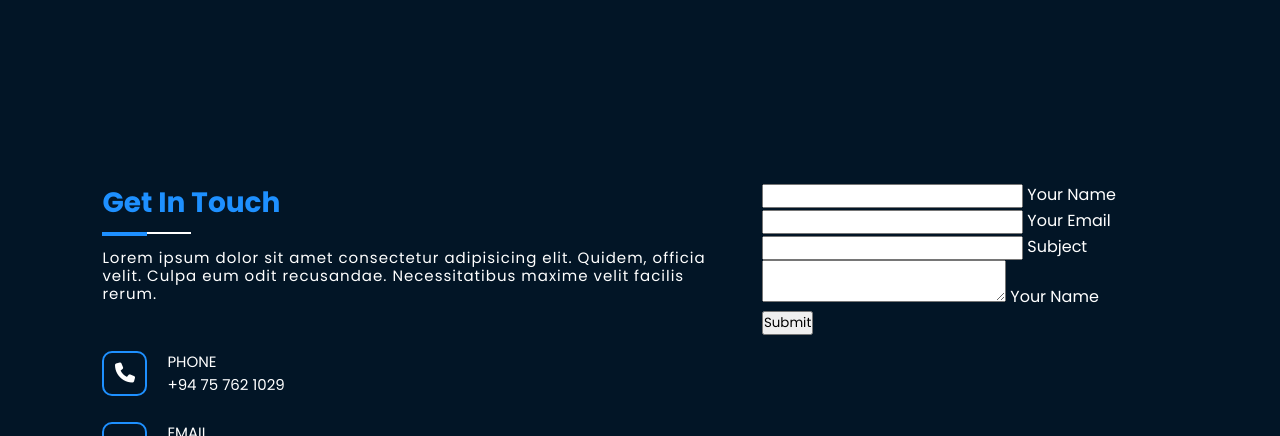
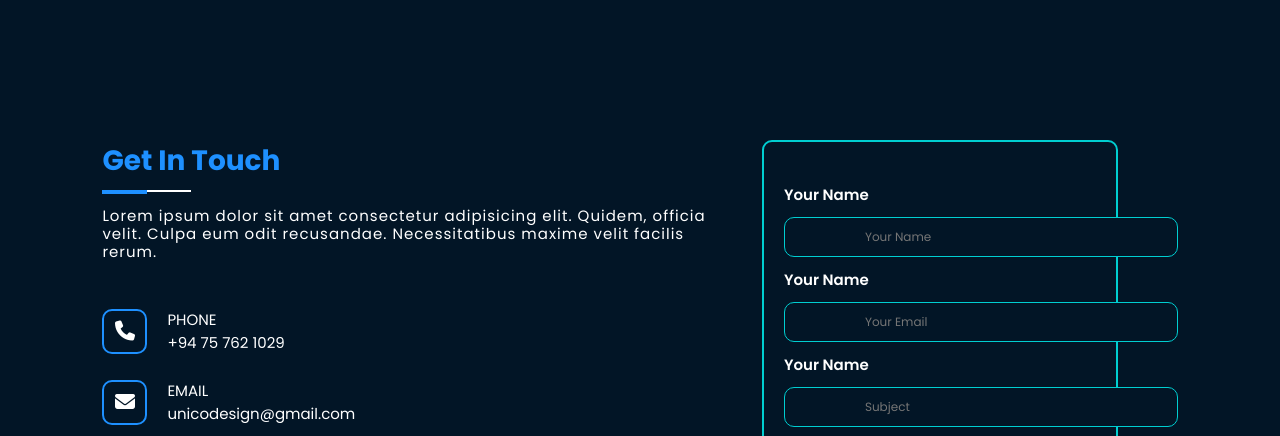
Before and after one commit to uvindu12/Responsive-Contact-Us-Page, a plain HTML site: page index.html in a window 1280 px wide. Shown: the top 436 px of the page. Drawn offline with Linux system fonts and the light colour scheme.

Commit message:
$ git push -for

```diff
--- a/index.html
+++ b/index.html
@@ -57,23 +57,23 @@
             </section>
             <section class="col-right">
                 <form class="message-from">
-                    <div class="input-group halfwidth">
-                        <input type="text" name="" required="required">
+                    <div class="input-group">
                         <label>Your Name</label>
+                        <input type="text" name="" required="required" placeholder="Your Name">
                     </div>
-                    <div class="input-group halfwidth">
-                        <input type="email" name="" required="required">
-                        <label>Your Email</label>
+                    <div class="input-group">
+                        <label>Your Name</label>
+                        <input type="email" name="" required="required" placeholder="Your Email">
                     </div>
-                    <div class="input-group fillwidth">
-                        <input type="text" name="" required="required">
-                        <label>Subject</label>
+                    <div class="input-group">
+                        <label>Your Name</label>
+                        <input type="text" name="" required="required" placeholder="Subject">
                     </div>
-                    <div class="input-group fullwidth">
-                        <textarea required="required"></textarea>
+                    <div class="input-group">
                         <label>Your Name</label>
+                        <textarea required="required" placeholder="Say Somthing"></textarea>
                     </div>
-                    <div class="input-group halfwidth">
+                    <div class="input-group">
                         <button>Submit</button>
                     </div>
                 </form>
--- a/style.css
+++ b/style.css
@@ -134,3 +134,44 @@ body{
 .socialMedia a:hover i{
     color: dodgerblue;
 }
+.col-right{
+    border: 2px solid darkturquoise;
+    border-radius: 10px;
+    padding: 20px 0px;
+    max-width: 50%;
+}
+.message-from{
+    margin: 20px;
+}
+.input-group label{
+    font-size: 15px;
+    color: #ffffff;
+    margin-top: 10px;
+    font-weight: 600;
+}
+.message-from .input-group{
+    margin-top: 10px;
+}
+.input-group input ,.input-group textarea{
+    background-color: #021526;
+    border: 1.5px solid darkturquoise;
+    border-radius: 10px;
+    padding: 10px 80px;
+    color: rgb(255, 255, 255);
+    margin-top: 10px;
+    font-size: 12px;
+}
+.input-group button{
+    border: 1.5px solid darkturquoise;
+    padding: 8px 20px;
+    border-radius: 10px;
+    background-color: #021526;
+    color: white;
+    margin-top: 30px;
+    cursor: pointer;
+    font-size: 15px;
+}
+.input-group button:hover {
+    border: 1.5px solid dodgerblue;
+    font-weight: 600;
+}
```
